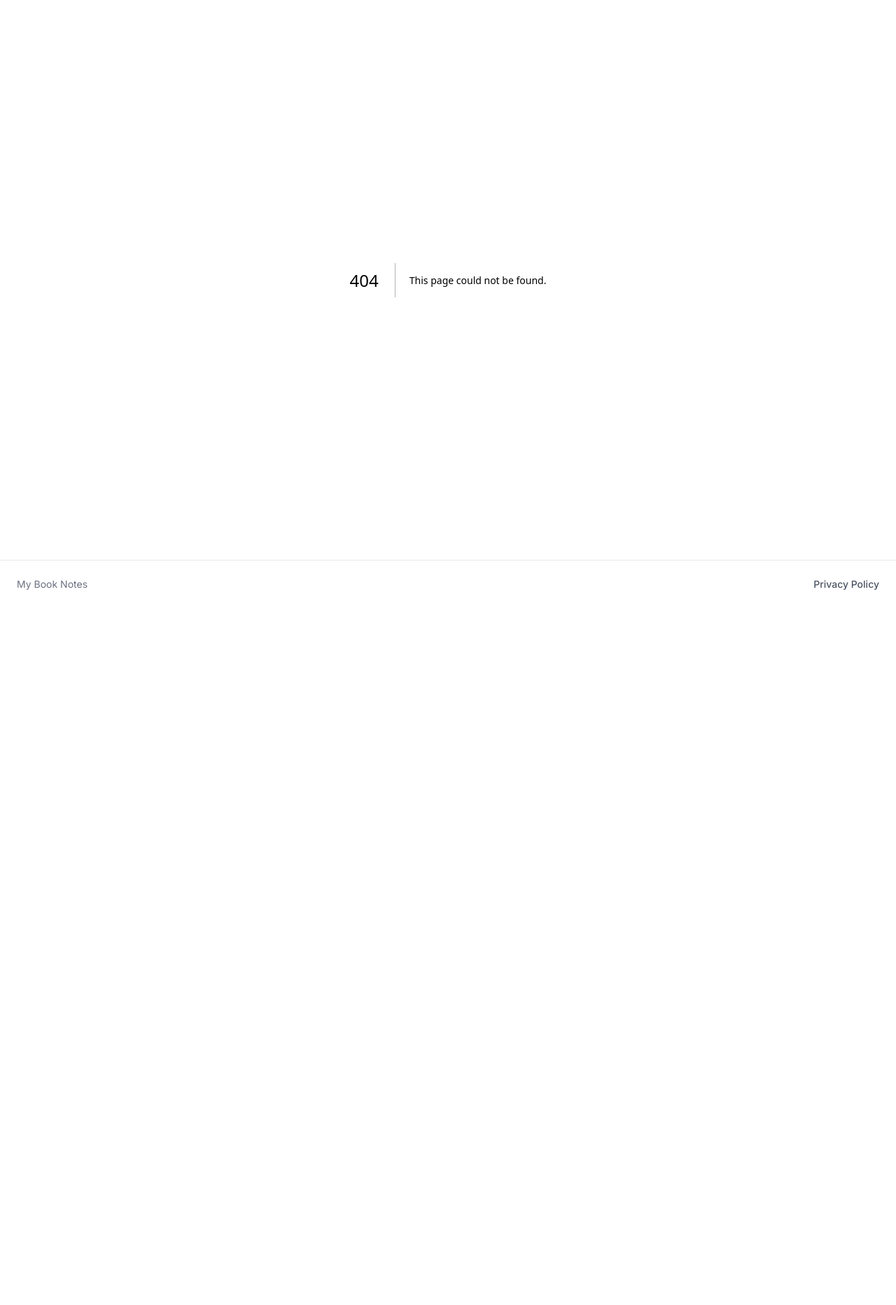
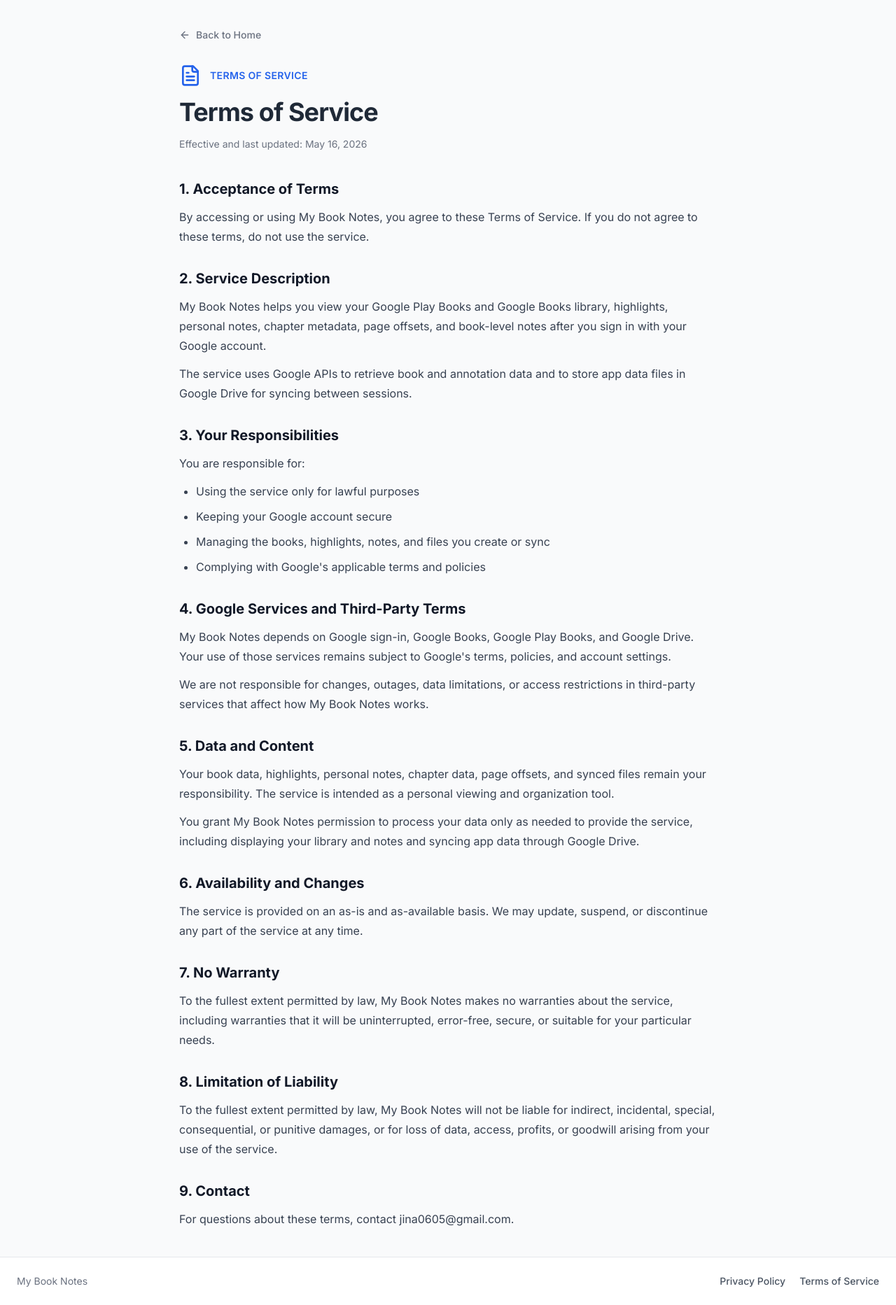
Before and after one commit to gina0605/google-books, a Next.js app: page /terms in a window 1280 px wide. Before the commit this address had no page. Shown: the whole page at 70% size. Before the commit the page ends 869 px from the top, so only its background shows below. Built offline with nearby package versions, Linux system fonts and the light colour scheme.

Commit message:
Add Terms of Service page

```diff
--- /dev/null
+++ b/src/app/terms/page.tsx
@@ -0,0 +1,160 @@
+import type { Metadata } from "next";
+import Link from "next/link";
+import { ArrowLeft, FileText } from "lucide-react";
+
+export const metadata: Metadata = {
+  title: "Terms of Service | My Book Notes",
+  description: "My Book Notes terms of service",
+};
+
+const lastUpdated = "May 16, 2026";
+
+export default function TermsPage() {
+  return (
+    <main className="min-h-screen bg-gray-50 px-6 py-10 text-gray-800 dark:bg-gray-900 dark:text-gray-100">
+      <div className="mx-auto max-w-3xl">
+        <Link
+          href="/"
+          className="mb-8 inline-flex items-center gap-2 text-sm font-medium text-gray-500 transition-colors hover:text-blue-600 dark:text-gray-400 dark:hover:text-blue-400"
+        >
+          <ArrowLeft className="h-4 w-4" />
+          Back to Home
+        </Link>
+
+        <header className="mb-10">
+          <div className="mb-4 flex items-center gap-3 text-blue-600 dark:text-blue-400">
+            <FileText className="h-8 w-8" />
+            <span className="text-sm font-semibold uppercase tracking-wide">
+              Terms of Service
+            </span>
+          </div>
+          <h1 className="text-3xl font-bold tracking-tight md:text-4xl">
+            Terms of Service
+          </h1>
+          <p className="mt-4 text-sm text-gray-500 dark:text-gray-400">
+            Effective and last updated: {lastUpdated}
+          </p>
+        </header>
+
+        <div className="space-y-8 leading-7 text-gray-700 dark:text-gray-300">
+          <section>
+            <h2 className="mb-3 text-xl font-bold text-gray-900 dark:text-gray-100">
+              1. Acceptance of Terms
+            </h2>
+            <p>
+              By accessing or using My Book Notes, you agree to these Terms of
+              Service. If you do not agree to these terms, do not use the
+              service.
+            </p>
+          </section>
+
+          <section>
+            <h2 className="mb-3 text-xl font-bold text-gray-900 dark:text-gray-100">
+              2. Service Description
+            </h2>
+            <p>
+              My Book Notes helps you view your Google Play Books and Google
+              Books library, highlights, personal notes, chapter metadata, page
+              offsets, and book-level notes after you sign in with your Google
+              account.
+            </p>
+            <p className="mt-3">
+              The service uses Google APIs to retrieve book and annotation data
+              and to store app data files in Google Drive for syncing between
+              sessions.
+            </p>
+          </section>
+
+          <section>
+            <h2 className="mb-3 text-xl font-bold text-gray-900 dark:text-gray-100">
+              3. Your Responsibilities
+            </h2>
+            <p>You are responsible for:</p>
+            <ul className="mt-3 list-disc space-y-2 pl-6">
+              <li>Using the service only for lawful purposes</li>
+              <li>Keeping your Google account secure</li>
+              <li>Managing the books, highlights, notes, and files you create or sync</li>
+              <li>Complying with Google&apos;s applicable terms and policies</li>
+            </ul>
+          </section>
+
+          <section>
+            <h2 className="mb-3 text-xl font-bold text-gray-900 dark:text-gray-100">
+              4. Google Services and Third-Party Terms
+            </h2>
+            <p>
+              My Book Notes depends on Google sign-in, Google Books, Google
+              Play Books, and Google Drive. Your use of those services remains
+              subject to Google&apos;s terms, policies, and account settings.
+            </p>
+            <p className="mt-3">
+              We are not responsible for changes, outages, data limitations, or
+              access restrictions in third-party services that affect how My
+              Book Notes works.
+            </p>
+          </section>
+
+          <section>
+            <h2 className="mb-3 text-xl font-bold text-gray-900 dark:text-gray-100">
+              5. Data and Content
+            </h2>
+            <p>
+              Your book data, highlights, personal notes, chapter data, page
+              offsets, and synced files remain your responsibility. The service
+              is intended as a personal viewing and organization tool.
+            </p>
+            <p className="mt-3">
+              You grant My Book Notes permission to process your data only as
+              needed to provide the service, including displaying your library
+              and notes and syncing app data through Google Drive.
+            </p>
+          </section>
+
+          <section>
+            <h2 className="mb-3 text-xl font-bold text-gray-900 dark:text-gray-100">
+              6. Availability and Changes
+            </h2>
+            <p>
+              The service is provided on an as-is and as-available basis. We may
+              update, suspend, or discontinue any part of the service at any
+              time.
+            </p>
+          </section>
+
+          <section>
+            <h2 className="mb-3 text-xl font-bold text-gray-900 dark:text-gray-100">
+              7. No Warranty
+            </h2>
+            <p>
+              To the fullest extent permitted by law, My Book Notes makes no
+              warranties about the service, including warranties that it will be
+              uninterrupted, error-free, secure, or suitable for your particular
+              needs.
+            </p>
+          </section>
+
+          <section>
+            <h2 className="mb-3 text-xl font-bold text-gray-900 dark:text-gray-100">
+              8. Limitation of Liability
+            </h2>
+            <p>
+              To the fullest extent permitted by law, My Book Notes will not be
+              liable for indirect, incidental, special, consequential, or
+              punitive damages, or for loss of data, access, profits, or
+              goodwill arising from your use of the service.
+            </p>
+          </section>
+
+          <section>
+            <h2 className="mb-3 text-xl font-bold text-gray-900 dark:text-gray-100">
+              9. Contact
+            </h2>
+            <p>
+              For questions about these terms, contact jina0605@gmail.com.
+            </p>
+          </section>
+        </div>
+      </div>
+    </main>
+  );
+}
--- a/src/components/footer.tsx
+++ b/src/components/footer.tsx
@@ -5,12 +5,20 @@
     <footer className="border-t border-gray-200 bg-white px-6 py-6 text-sm text-gray-500 dark:border-gray-800 dark:bg-gray-950 dark:text-gray-400">
       <div className="mx-auto flex w-full max-w-7xl flex-col gap-3 sm:flex-row sm:items-center sm:justify-between">
         <p>My Book Notes</p>
+        <nav className="flex flex-wrap gap-x-5 gap-y-2" aria-label="Legal">
           <Link
             href="/privacy"
             className="font-medium text-gray-600 transition-colors hover:text-blue-600 dark:text-gray-300 dark:hover:text-blue-400"
           >
             Privacy Policy
           </Link>
+          <Link
+            href="/terms"
+            className="font-medium text-gray-600 transition-colors hover:text-blue-600 dark:text-gray-300 dark:hover:text-blue-400"
+          >
+            Terms of Service
+          </Link>
+        </nav>
       </div>
     </footer>
   );
```
Lines whose indentation alone changed are shown as unchanged.
